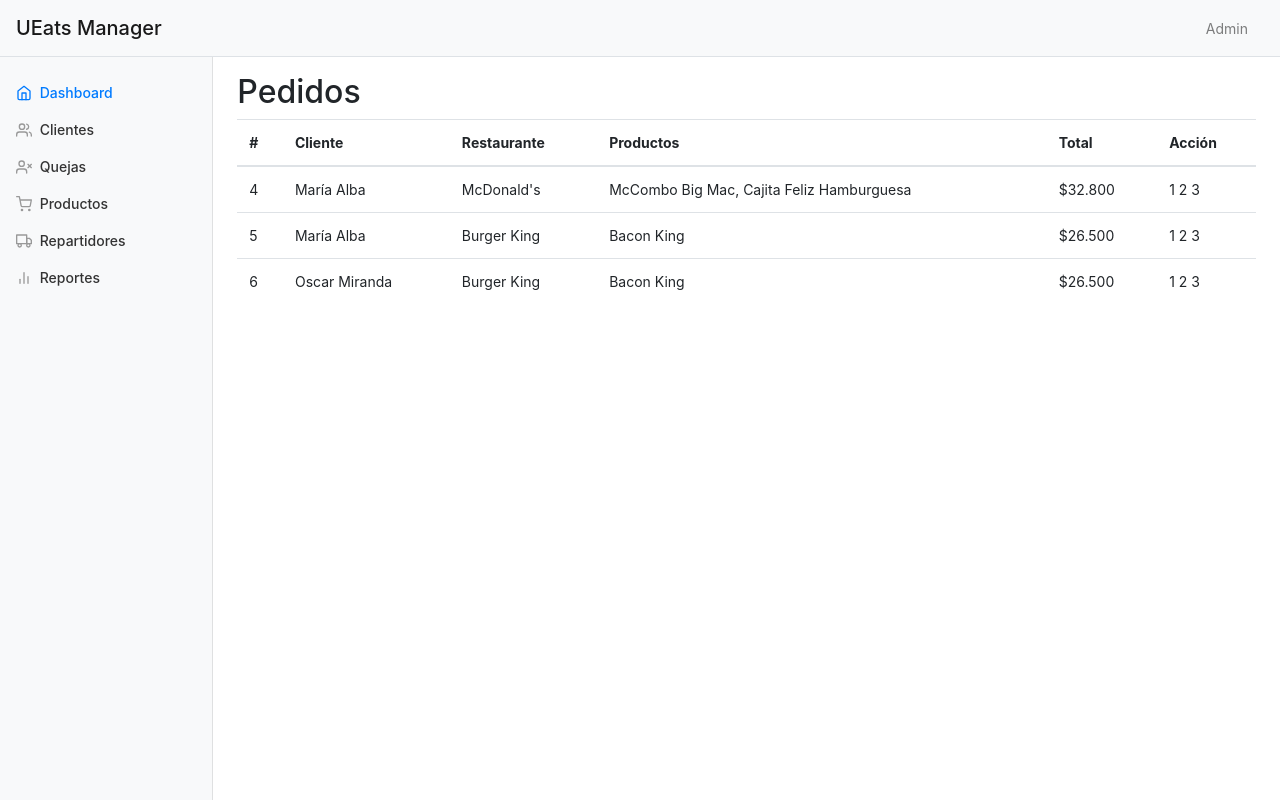
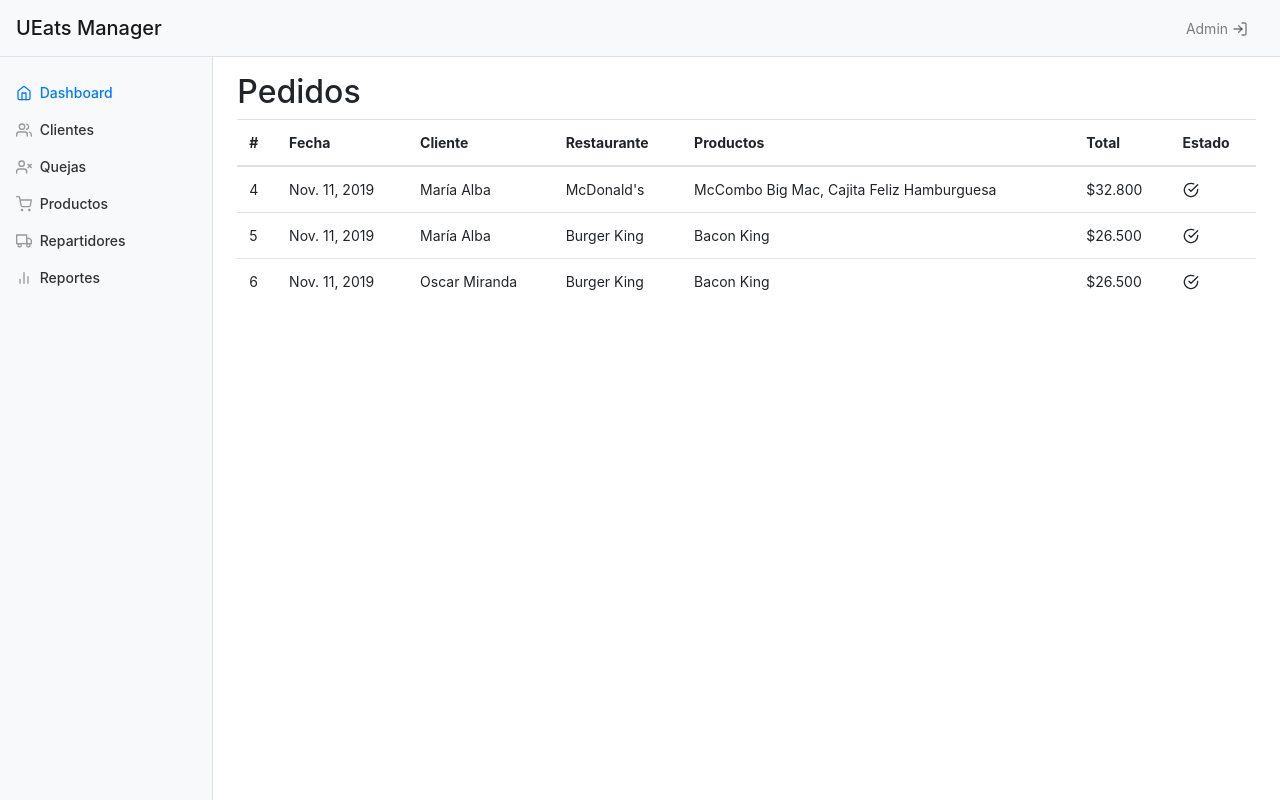
Before and after one commit to andrescuco/ueats, a Django app: page / in a window 1280 px wide. Run offline with Django 3.2, Linux system fonts and the light colour scheme; data comes from the database, SQL or seed files in the repository; both versions use the stored data as it was after the commit; some libraries are stand-ins or nearby versions.

Commit message:
Atributo estado en modelo Pedido

```diff
--- a/reportes/models.py
+++ b/reportes/models.py
@@ -1,4 +1,5 @@
 from django.db import models
+import datetime
 
 class Usuario(models.Model):
     nombre = models.CharField(max_length=80)
@@ -61,10 +62,19 @@ class Producto(models.Model):
 #        return str(self.producto) + " (x" + str(self.cantidad) + ")"
 
 class Pedido(models.Model):
+    ESTADO = (
+        ('ER', 'En repartición'),
+        ('EN', 'Entregado'),
+        ('CA', 'Cancelado'),
+    )
+
     usuario = models.ForeignKey(Usuario, on_delete=models.CASCADE)
     restaurante = models.ForeignKey(Restaurante, on_delete=models.CASCADE)
     producto = models.ManyToManyField(Producto)
     direccion_envio = models.CharField(max_length=120)
+    fecha = models.DateField(auto_now_add=True)
+    estado = models.CharField(max_length=2, choices=ESTADO, default='EN')
+    #repartidor = models.ForeignKey(Repartidor, on_delete=models.CASCADE)
 
 #    def pedido_total(self):
 #        total = 0
--- a/reportes/templates/reportes/base.html
+++ b/reportes/templates/reportes/base.html
@@ -22,7 +22,7 @@
         <span class="navbar-brand mb-0 h1">UEats Manager</span>
         <ul class="navbar-nav px-3">
                 <li class="nav-item">
-                  <a class="nav-link" href="/admin">Admin</a>
+                  <a class="nav-link" href="/admin">Admin <span data-feather="log-in"></span></a>
                 </li>
         </ul>
     </nav>
@@ -57,7 +57,7 @@
                             </a>
                         </li>
                         <li class="nav-item">
-                                <a class="nav-link {% if request.resolver_match.url_name == 'repartidores' %}active{% endif %}" href="repartidores">
+                                <a class="nav-link {% if request.resolver_match.url_name == 'repartidores' %}active{% endif %}" href="{% url 'repartidores' %}">
                                     <span data-feather="truck"></span>
                                     Repartidores
                                 </a>
--- a/reportes/templates/reportes/index.html
+++ b/reportes/templates/reportes/index.html
@@ -7,26 +7,26 @@
     <thead>
         <tr>
             <th>#</th>
+            <th>Fecha</th>
             <th>Cliente</th>
             <th>Restaurante</th>
             <th>Productos</th>
             <th>Total</th>
-            <th>Acción</th>
+            <th>Estado</th>
         </tr>
     </thead>
     <tbody>
         {% for pedido in pedidos %}
         <tr>
             <td>{{ pedido.id }}</td>
+            <td>{{ pedido.fecha }}</td>
             <td>{{ pedido.usuario }}</td>
             <td>{{ pedido.restaurante }}</td>
             <td>{{ pedido.producto.all|join:", " }}</td>
             <td>${{ pedido.total }}</td>
-            <td>
-                <a>1</a>
-                <a>2</a>
-                <a>3</a>
-            </td>
+            <td>{% if pedido.estado == 'ER' %}<span data-feather="clock"></span>
+                {% elif pedido.estado == 'EN' %}<span data-feather="check-circle"></span>
+                {% elif pedido.estado == 'CA' %}<span data-feather="x-circle"></span>{% endif %}</td>
         </tr>
         {% endfor %}
     </tbody>
```
Also changed, not shown: db.sqlite3, reportes/migrations/0015_pedido_fecha.py (added), reportes/migrations/0016_auto_20191111_2154.py (added).
